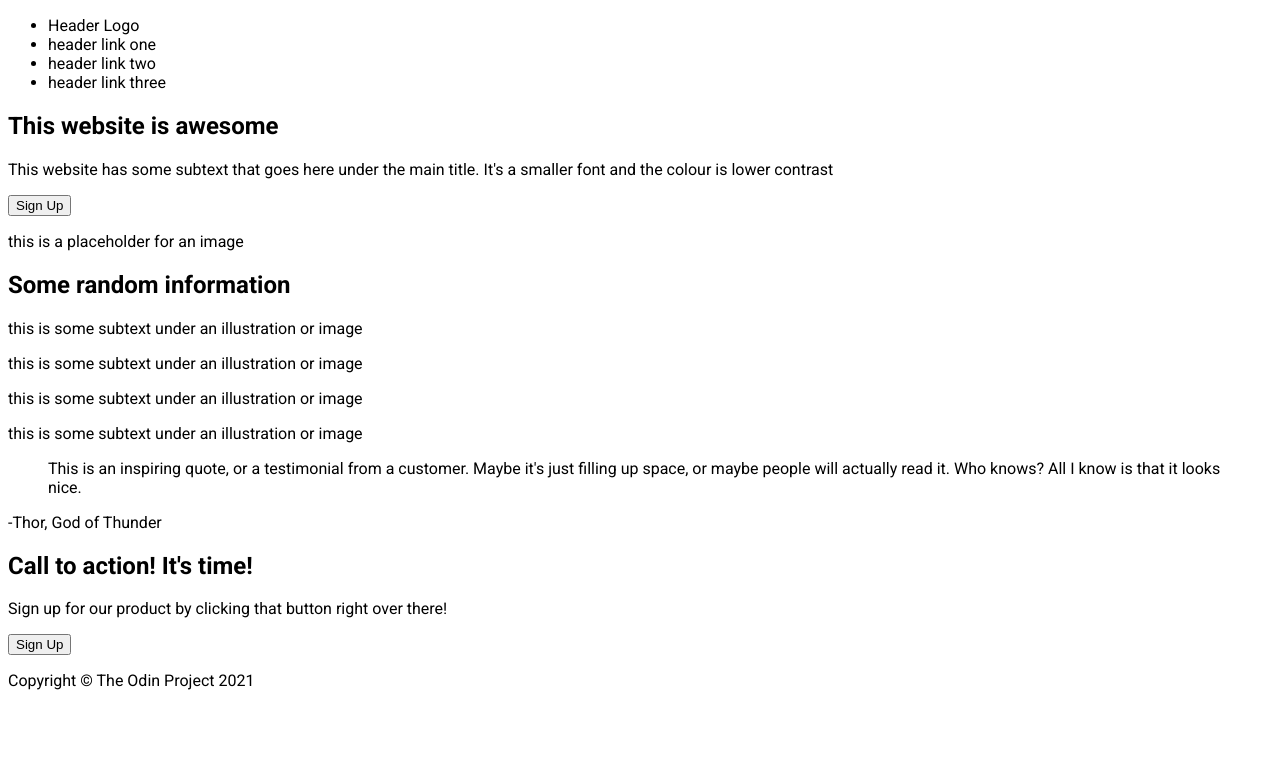
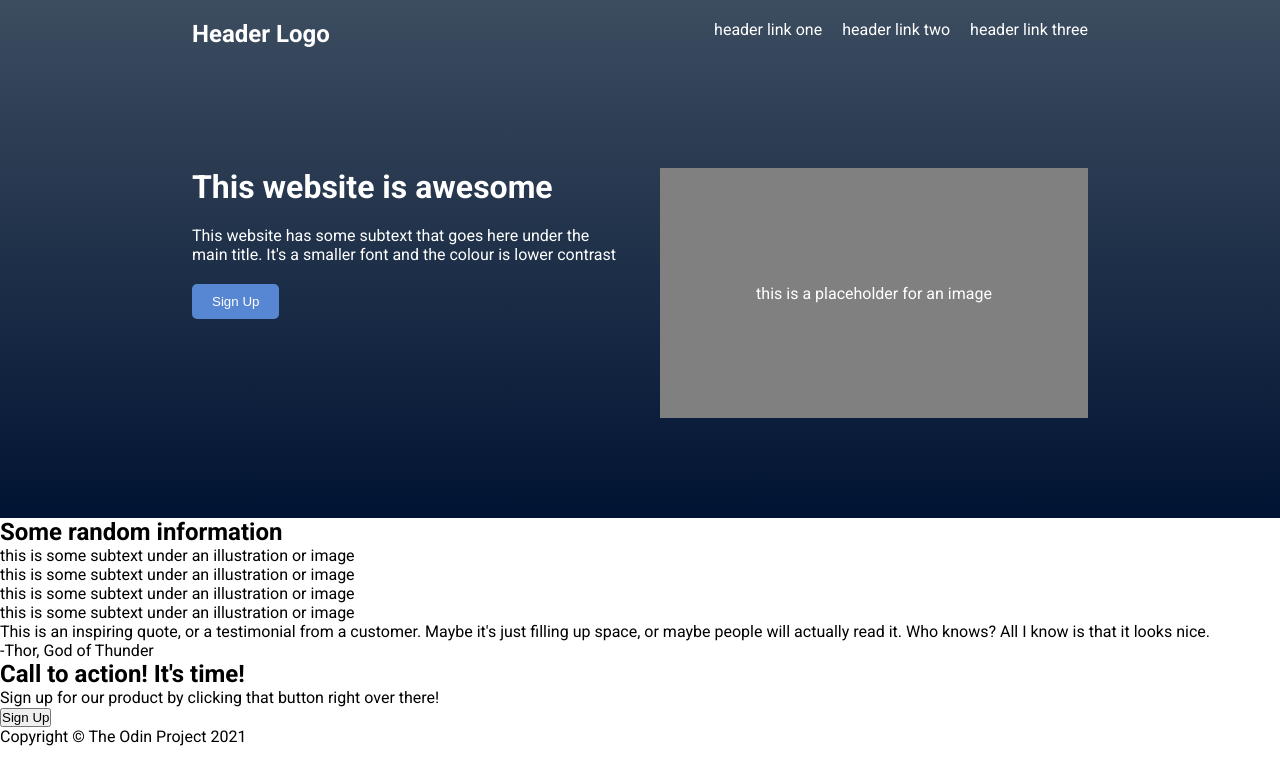
Before and after one commit to chajoy/odin-landing-page, a plain HTML site: page index.html in a window 1280 px wide. Drawn offline with Linux system fonts and the light colour scheme.

Commit message:
Add styling to section-top

```diff
--- a/index.html
+++ b/index.html
@@ -19,13 +19,13 @@
                 <li>header link three</li>
             </ul>
         </header>
-        <div>
-            <div>
+        <div class="feature">
+            <div class="feature-text">
                 <h1>This website is awesome</h1>
                 <p>This website has some subtext that goes here under the main title. It's a smaller font and the colour is lower contrast</p>
                 <button>Sign Up</button>
             </div>
-            <div>
+            <div class="feature-img">
                 <p>this is a placeholder for an image</p>
             </div>
         </div>
--- a/style.css
+++ b/style.css
@@ -1,3 +1,84 @@
+:root{
+    --bright-blue: #5786d2;
+    --bright-blue-highlight: #6e9dea;
+}
+
+* {
+    margin: 0;
+    padding: 0;
+}
+
 body {
     font-family: "Roboto", sans-serif;
 }
+
+.section-top {
+    background: rgb(0,19,50);
+    background: linear-gradient(0deg, rgba(0,19,50,1) 0%, rgb(61, 77, 96) 100%);
+    color: white;
+    display: flex;
+    flex-direction: column;
+}
+
+header, .section-top > div {
+    width: 70vw;
+    margin: auto;
+}
+
+header {
+    padding: 20px 40px;
+}
+
+header ul {
+    list-style: none;
+    display: flex;
+    gap: 20px;
+}
+
+header ul li:first-child {
+    margin-right: auto;
+    font-weight: bold;
+    font-size: 1.5rem;
+}
+
+.feature {
+    display: flex;
+    padding: 100px 0;
+}
+
+.feature div {
+    flex: 1;
+}
+
+.feature-text {
+    display: flex;
+    flex-direction: column;
+    gap: 20px;
+    padding-right: 40px;
+    align-items: flex-start;
+}
+
+.feature-text h1{
+    font-size: 2rem;
+}
+
+.feature-text button {
+    color: white;
+    background-color: var(--bright-blue);
+    border: none;
+    padding: 10px 20px;
+    border-radius: 5px;
+}
+
+.feature-text button:hover {
+    cursor: pointer;
+    background-color: var(--bright-blue-highlight);
+}
+
+.feature-img {
+    display: flex;
+    align-items: center;
+    justify-content: center;
+    background-color: grey;
+    min-height: 250px;
+}
```
